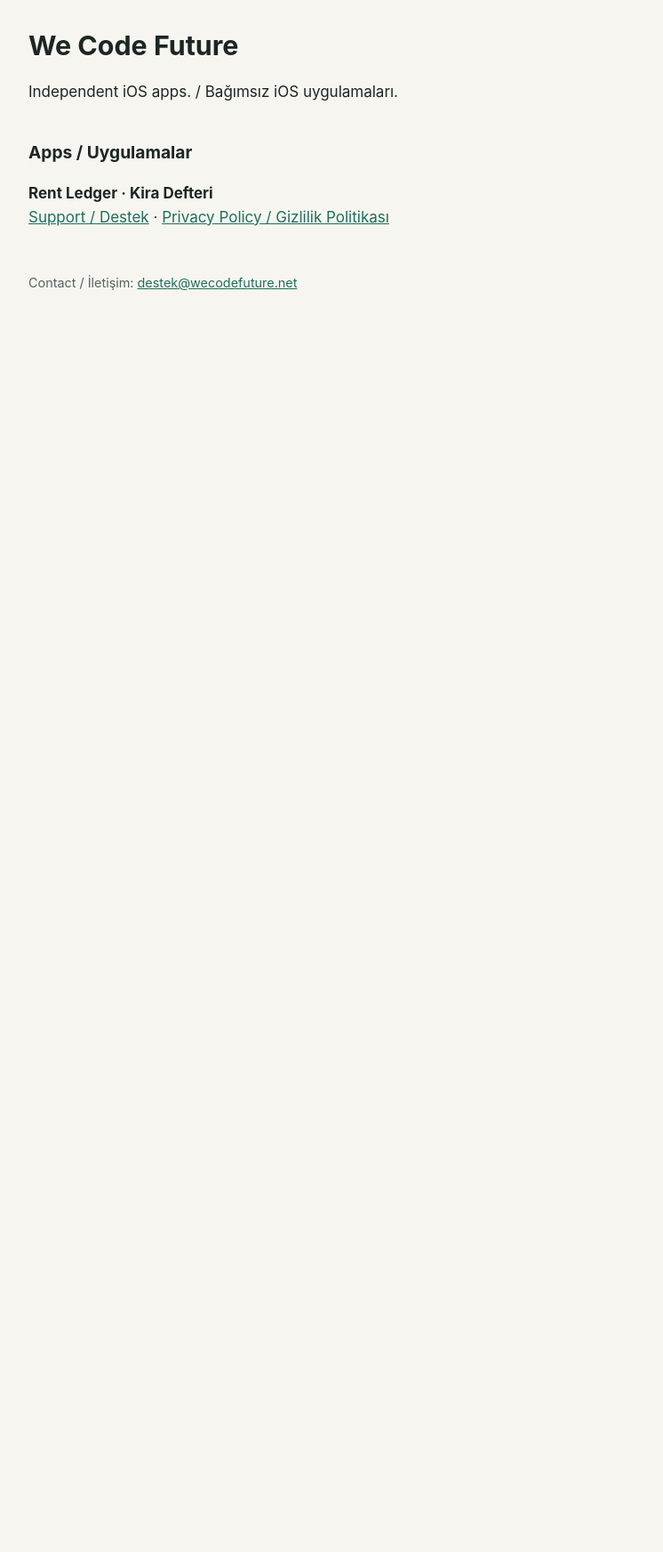
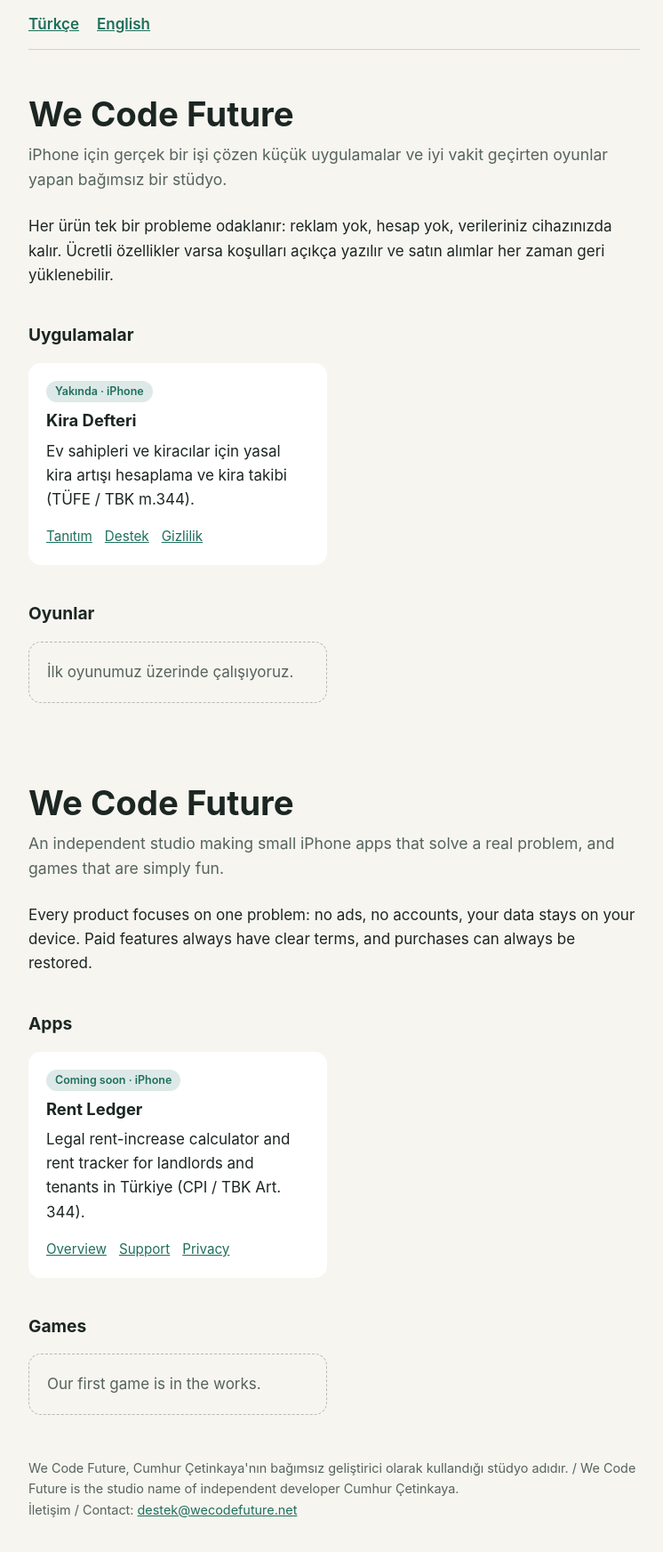
Before and after one commit to WeCodingFuture/wecodingfuture.github.io, a plain HTML site: page index.html in a window 1280 px wide. Shown: the whole page at 89% size, without its empty margins (264-1010 px from the left). Before the commit the page ends 800 px from the top, so only its background shows below. Drawn offline with Linux system fonts and the light colour scheme.

Commit message:
Turn home page into studio site; add Rent Ledger page and data controller
Co-Authored-By: Claude Opus 5.5 <noreply@anthropic.com>

```diff
--- a/index.html
+++ b/index.html
@@ -1,14 +1,56 @@
 <!doctype html>
-<html lang="en">
+<html lang="tr">
 <head>
 <meta charset="utf-8"><meta name="viewport" content="width=device-width, initial-scale=1">
-<title>We Code Future</title><link rel="stylesheet" href="/style.css?v=2">
+<title>We Code Future</title>
+<meta name="description" content="We Code Future — iPhone için özenle yapılmış küçük uygulamalar ve oyunlar. Small, carefully made iPhone apps and games.">
+<link rel="stylesheet" href="/style.css?v=3">
 </head>
 <body><main>
+<nav class="lang"><a href="#tr">Türkçe</a><a href="#en">English</a></nav>
+
+<div id="tr" lang="tr">
+<header class="hero">
 <h1>We Code Future</h1>
-<p>Independent iOS apps. / Bağımsız iOS uygulamaları.</p>
-<h2>Apps / Uygulamalar</h2>
-<p><strong>Rent Ledger · Kira Defteri</strong><br>
-<a href="/kiradefteri/support/">Support / Destek</a> · <a href="/kiradefteri/privacy/">Privacy Policy / Gizlilik Politikası</a></p>
-<footer>Contact / İletişim: <a href="mailto:destek@wecodefuture.net">destek@wecodefuture.net</a></footer>
+<p>iPhone için gerçek bir işi çözen küçük uygulamalar ve iyi vakit geçirten oyunlar yapan bağımsız bir stüdyo.</p>
+</header>
+<p>Her ürün tek bir probleme odaklanır: reklam yok, hesap yok, verileriniz cihazınızda kalır. Ücretli özellikler varsa koşulları açıkça yazılır ve satın alımlar her zaman geri yüklenebilir.</p>
+
+<h2>Uygulamalar</h2>
+<div class="grid">
+<article class="card">
+<span class="badge">Yakında · iPhone</span>
+<h3>Kira Defteri</h3>
+<p>Ev sahipleri ve kiracılar için yasal kira artışı hesaplama ve kira takibi (TÜFE / TBK m.344).</p>
+<div class="links"><a href="/kiradefteri/">Tanıtım</a><a href="/kiradefteri/support/#tr">Destek</a><a href="/kiradefteri/privacy/#tr">Gizlilik</a></div>
+</article>
+</div>
+
+<h2>Oyunlar</h2>
+<div class="grid"><article class="card empty"><p>İlk oyunumuz üzerinde çalışıyoruz.</p></article></div>
+</div>
+
+<div id="en" lang="en" style="margin-top:48px">
+<header class="hero">
+<h1>We Code Future</h1>
+<p>An independent studio making small iPhone apps that solve a real problem, and games that are simply fun.</p>
+</header>
+<p>Every product focuses on one problem: no ads, no accounts, your data stays on your device. Paid features always have clear terms, and purchases can always be restored.</p>
+
+<h2>Apps</h2>
+<div class="grid">
+<article class="card">
+<span class="badge">Coming soon · iPhone</span>
+<h3>Rent Ledger</h3>
+<p>Legal rent-increase calculator and rent tracker for landlords and tenants in Türkiye (CPI / TBK Art. 344).</p>
+<div class="links"><a href="/kiradefteri/">Overview</a><a href="/kiradefteri/support/#en">Support</a><a href="/kiradefteri/privacy/#en">Privacy</a></div>
+</article>
+</div>
+
+<h2>Games</h2>
+<div class="grid"><article class="card empty"><p>Our first game is in the works.</p></article></div>
+</div>
+
+<footer>We Code Future, Cumhur Çetinkaya'nın bağımsız geliştirici olarak kullandığı stüdyo adıdır. / We Code Future is the studio name of independent developer Cumhur Çetinkaya.<br>
+İletişim / Contact: <a href="mailto:destek@wecodefuture.net">destek@wecodefuture.net</a></footer>
 </main></body></html>
--- a/style.css
+++ b/style.css
@@ -6,3 +6,10 @@ a{color:var(--accent)}.muted{color:var(--muted)}nav.lang{position:sticky;top:0;z
 nav.lang a{font-weight:600}
 h1:first-child{margin-top:32px}
 section{background:var(--card);border-radius:14px;padding:8px 20px 20px;margin:24px 0;scroll-margin-top:64px}footer{margin-top:48px;font-size:.9rem;color:var(--muted)}
+.hero{padding:40px 0 8px}.hero h1{font-size:2.4rem;margin:0 0 8px}.hero p{font-size:1.1rem;color:var(--muted);margin:0}
+.grid{display:grid;grid-template-columns:repeat(auto-fill,minmax(260px,1fr));gap:16px;margin:16px 0}
+.card{background:var(--card);border-radius:14px;padding:20px;display:flex;flex-direction:column;gap:6px}
+.card h3{margin:0;font-size:1.15rem}.card p{margin:0}.card .links{margin-top:auto;padding-top:10px;display:flex;flex-wrap:wrap;gap:14px;font-size:.95rem}
+.badge{display:inline-block;font-size:.78rem;font-weight:600;padding:2px 10px;border-radius:999px;background:color-mix(in srgb,var(--accent) 15%,transparent);color:var(--accent);width:fit-content}
+.empty{color:var(--muted);background:transparent;border:1px dashed color-mix(in srgb,var(--muted) 40%,transparent)}
+[id]{scroll-margin-top:64px}
```
Also changed, not shown: kiradefteri/index.html (added, +37 -0 lines), kiradefteri/privacy/index.html (+10 -6 lines), kiradefteri/support/index.html (+2 -2 lines), 1 other file.
